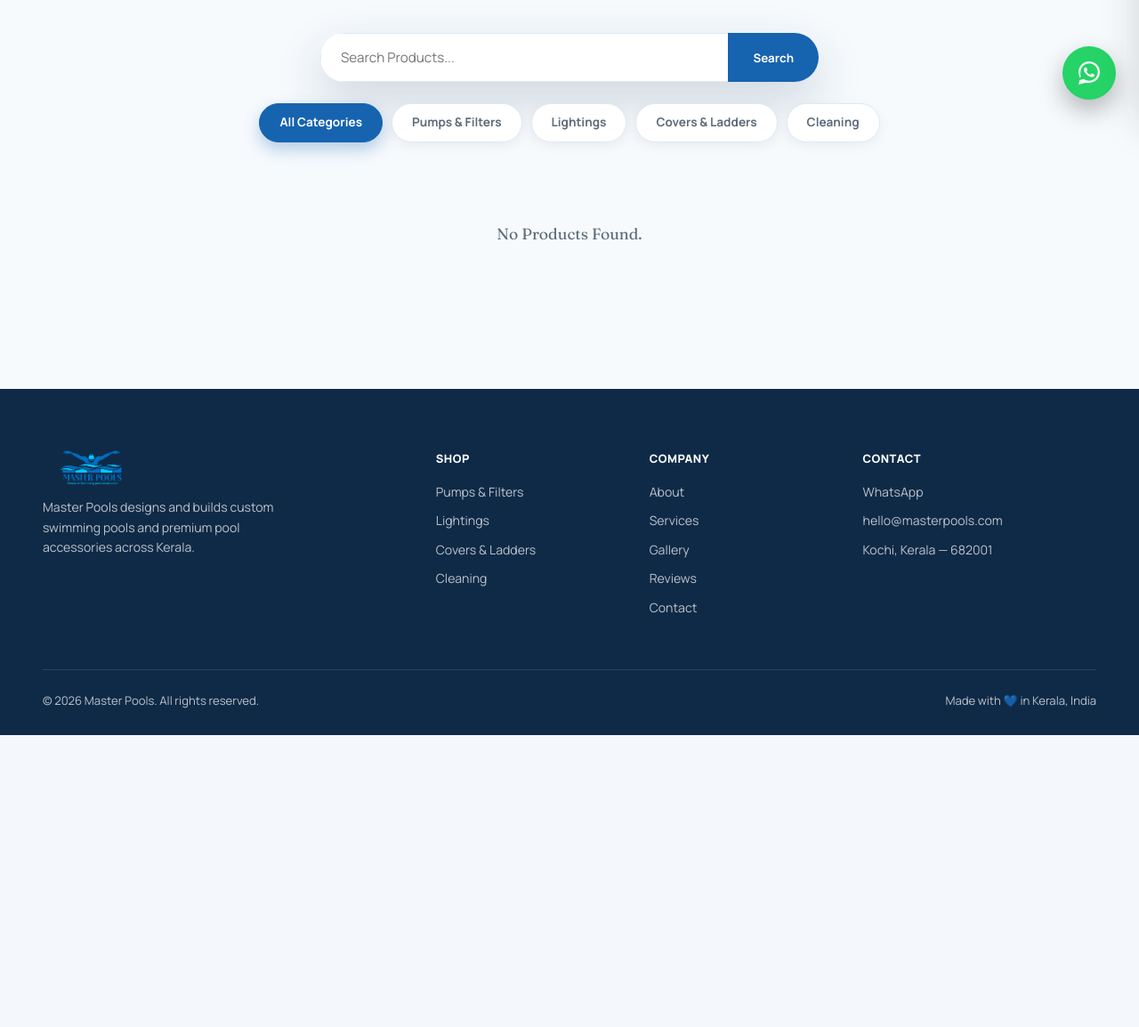
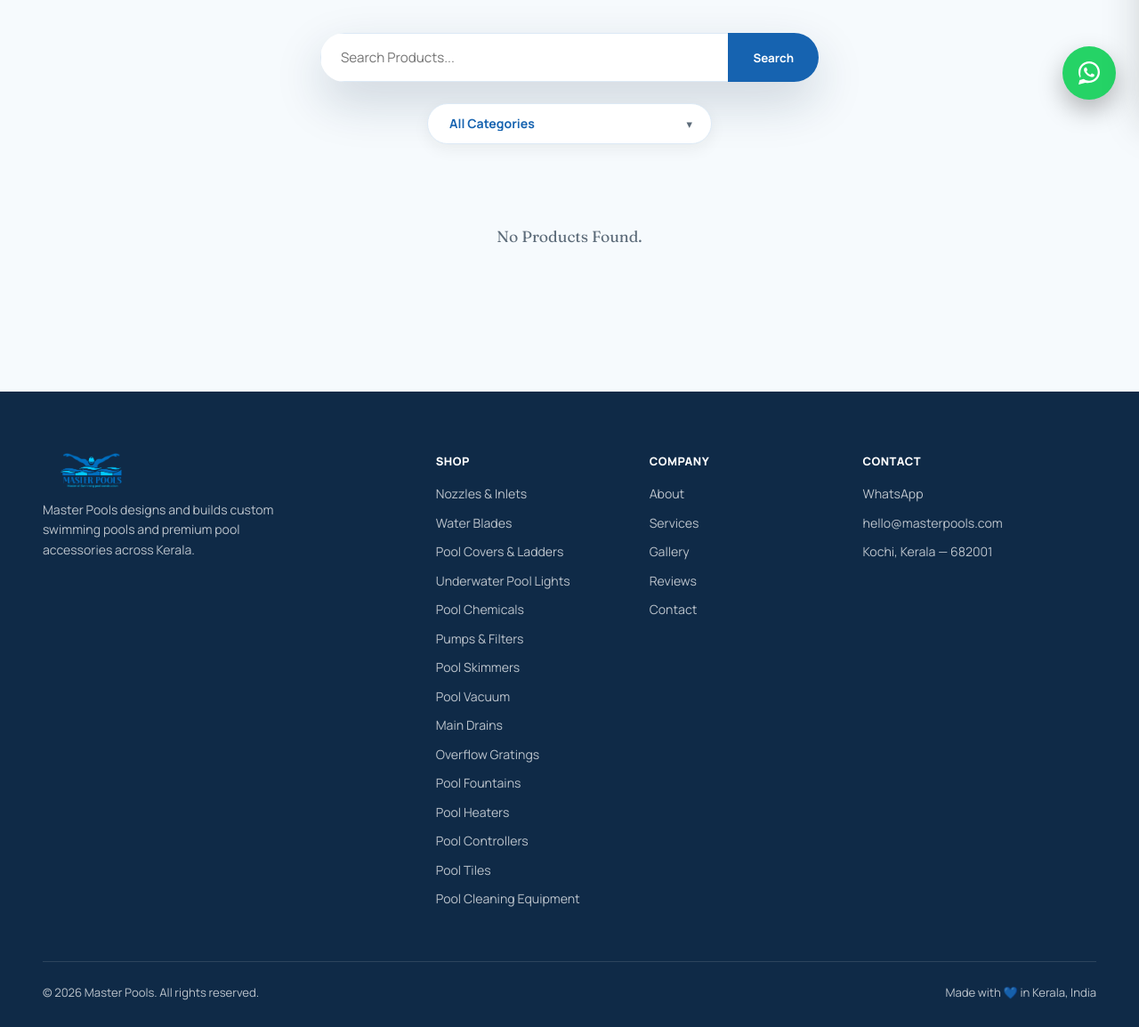
Before and after one commit to aromalbabus404/master, a Django app: page /shop/ in a window 1280 px wide. Shown: the part 662-1816 px from the top of the page at 89% size. Before the commit the page ends 1488 px from the top, so only its background shows below. Run offline with Django 5.2, Linux system fonts and the light colour scheme; data comes from the database, SQL or seed files in the repository; data that the repository does not hold is empty.

Commit message:
fix category

```diff
--- a/pools/templates/pools/shop.html
+++ b/pools/templates/pools/shop.html
@@ -100,10 +100,27 @@ nav a.active{opacity:1;color:var(--seafoam-deep);}
 .search-box button{padding:16px 28px;border:none;background:var(--brass);color:var(--white);cursor:pointer;font-weight:700;font-family:'Manrope',sans-serif;flex:0 0 auto;}
 .search-box button:hover{background:var(--brass-light);}
 
-.category-tabs{display:flex;gap:10px;justify-content:center;flex-wrap:wrap;margin-bottom:30px;}
-.cat-tab{padding:10px 22px;border-radius:999px;background:var(--white);border:1.5px solid var(--line);color:var(--muted);font-weight:700;font-size:.85rem;transition:.2s ease;box-shadow:0 4px 14px rgba(28,26,23,.05);}
-.cat-tab:hover{border-color:var(--brass);color:var(--deep);transform:translateY(-1px);}
-.cat-tab.active{background:var(--deep);border-color:var(--deep);color:var(--white);box-shadow:0 8px 18px rgba(22,99,176,.3);}
+/* ============ CATEGORY DROPDOWN (replaces the old hardcoded 4-item pill tabs,
+   which linked to display strings like "Pumps & Filters" that never matched
+   the actual stored category keys e.g. "pump_filter" — that mismatch was why
+   filtering silently returned nothing / categories "weren't showing"). ============ */
+.category-filter{display:flex;justify-content:center;margin-bottom:30px;}
+.category-form{width:100%;max-width:320px;}
+.select-wrap{position:relative;width:100%;}
+.select-wrap::after{
+    content:"▾";position:absolute;right:22px;top:50%;transform:translateY(-50%);
+    color:var(--muted);pointer-events:none;font-size:.8rem;
+}
+.category-select{
+    width:100%;padding:14px 42px 14px 24px;border-radius:999px;
+    border:1.5px solid var(--line);background:var(--white);
+    appearance:none;-webkit-appearance:none;-moz-appearance:none;
+    font-weight:700;font-size:.88rem;color:var(--deep);cursor:pointer;
+    box-shadow:0 6px 18px rgba(28,26,23,.06);font-family:'Manrope',sans-serif;
+    transition:.2s ease;
+}
+.category-select:hover{border-color:var(--brass);}
+.category-select:focus{outline:none;border-color:var(--brass);box-shadow:0 0 0 3px rgba(56,182,232,.25);}
 
 .active-filter{display:flex;justify-content:center;margin-bottom:28px;}
 .active-filter span{
@@ -252,8 +269,7 @@ footer{background:var(--ink);color:rgba(255,255,255,.72);padding:68px 0 28px;}
     .search-box form{flex-wrap:wrap;border-radius:16px;}
     .search-box input{border-right:1.5px solid var(--line);border-radius:16px 16px 0 0;flex:1 1 100%;}
     .search-box button{flex:1 1 100%;border-radius:0 0 16px 16px;}
-    .category-tabs{gap:8px;margin-bottom:22px;}
-    .cat-tab{padding:8px 15px;font-size:.76rem;}
+    .category-form{max-width:100%;padding:0 4px;}
     .product-grid{grid-template-columns:repeat(2,1fr);gap:12px;}
     .product-card{border-radius:12px;}
     .badge{top:8px;left:8px;font-size:9px;padding:4px 8px;}
@@ -335,25 +351,29 @@ footer{background:var(--ink);color:rgba(255,255,255,.72);padding:68px 0 28px;}
 </form>
 </div>
 
-<!-- ============ CATEGORY FILTER — plain server-rendered links, no JS required ============
-     Each tab is a real URL with the category (and current search text) baked in via
-     Django's urlencode filter, so request.GET.get('category') gets it reliably on refresh. -->
-<div class="category-tabs reveal">
-    <a href="{% url 'shop' %}{% if query %}?q={{ query|urlencode }}{% endif %}"
-       class="cat-tab{% if not selected_category %} active{% endif %}">All Categories</a>
-    <a href="{% url 'shop' %}?category={{ "Pumps & Filters"|urlencode }}{% if query %}&q={{ query|urlencode }}{% endif %}"
-       class="cat-tab{% if selected_category == "Pumps & Filters" %} active{% endif %}">Pumps & Filters</a>
-    <a href="{% url 'shop' %}?category={{ "Lightings"|urlencode }}{% if query %}&q={{ query|urlencode }}{% endif %}"
-       class="cat-tab{% if selected_category == "Lightings" %} active{% endif %}">Lightings</a>
-    <a href="{% url 'shop' %}?category={{ "Covers & Ladders"|urlencode }}{% if query %}&q={{ query|urlencode }}{% endif %}"
-       class="cat-tab{% if selected_category == "Covers & Ladders" %} active{% endif %}">Covers & Ladders</a>
-    <a href="{% url 'shop' %}?category={{ "Cleaning"|urlencode }}{% if query %}&q={{ query|urlencode }}{% endif %}"
-       class="cat-tab{% if selected_category == "Cleaning" %} active{% endif %}">Cleaning</a>
+<!-- ============ CATEGORY FILTER — dropdown, built from Product.CATEGORY_CHOICES
+     (passed into context as `category_choices`), so the value submitted always
+     matches the key actually stored on product.category. Auto-submits on change. ============ -->
+<div class="category-filter reveal">
+    <form method="GET" id="categoryForm" class="category-form">
+        <input type="hidden" name="q" value="{{ query }}">
+        <div class="select-wrap">
+            <select name="category" class="category-select" onchange="document.getElementById('categoryForm').submit()">
+                <option value="" {% if not selected_category %}selected{% endif %}>All Categories</option>
+                {% for key, label in category_choices %}
+                <option value="{{ key }}" {% if selected_category == key %}selected{% endif %}>{{ label }}</option>
+                {% endfor %}
+            </select>
+        </div>
+    </form>
 </div>
 
 {% if selected_category %}
 <div class="active-filter">
-    <span>Category: {{ selected_category }} <a href="{% url 'shop' %}{% if query %}?q={{ query|urlencode }}{% endif %}">✕</a></span>
+    <span>Category:
+        {% for key, label in category_choices %}{% if key == selected_category %}{{ label }}{% endif %}{% endfor %}
+        <a href="{% url 'shop' %}{% if query %}?q={{ query|urlencode }}{% endif %}">✕</a>
+    </span>
 </div>
 {% endif %}
 
@@ -401,7 +421,7 @@ footer{background:var(--ink);color:rgba(255,255,255,.72);padding:68px 0 28px;}
         </div>
         {% endif %}
 
-        <p class="info"><strong>Category:</strong> {{ product.category }}</p>
+        <p class="info"><strong>Category:</strong> {{ product.get_category_display }}</p>
 
         <div class="opt-row size-row">
             <label>Size</label>
@@ -446,7 +466,14 @@ footer{background:var(--ink);color:rgba(255,255,255,.72);padding:68px 0 28px;}
         <img src="{% static 'images/logo-dark.png' %}" alt="Master Pools" class="f-logo-img">
         <p style="font-size:.88rem;max-width:280px;">Master Pools designs and builds custom swimming pools and premium pool accessories across Kerala.</p>
     </div>
-    <div><h4>Shop</h4><ul><li><a href="{% url 'shop' %}?category=Pumps%20%26%20Filters">Pumps & Filters</a></li><li><a href="{% url 'shop' %}?category=Lightings">Lightings</a></li><li><a href="{% url 'shop' %}?category=Covers%20%26%20Ladders">Covers & Ladders</a></li><li><a href="{% url 'shop' %}?category=Cleaning">Cleaning</a></li></ul></div>
+    <div>
+        <h4>Shop</h4>
+        <ul>
+        {% for key, label in category_choices %}
+            <li><a href="{% url 'shop' %}?category={{ key|urlencode }}">{{ label }}</a></li>
+        {% endfor %}
+        </ul>
+    </div>
     <div><h4>Company</h4><ul><li><a href="/#about" data-section="about">About</a></li><li><a href="/#services" data-section="services">Services</a></li><li><a href="/#gallery" data-section="gallery">Gallery</a></li><li><a href="/#reviews" data-section="reviews">Reviews</a></li><li><a href="/#contact" data-section="contact">Contact</a></li></ul></div>
     <div><h4>Contact</h4><ul><li><a href="https://wa.me/917356462150">WhatsApp</a></li><li><a href="mailto:hello@masterpools.com">hello@masterpools.com</a></li><li>Kochi, Kerala — 682001</li></ul></div>
     </div>
--- a/pools/views.py
+++ b/pools/views.py
@@ -422,6 +422,7 @@ def shop(request):
         "products": products,
         "query": query,
         "selected_category": selected_category,
+        "category_choices": CATEGORY_CHOICES,
         "settings": SiteSettings.load(),
     })
 
```
Also changed, not shown: pools/templates/pools/dashboard.html (+42 -40 lines).
